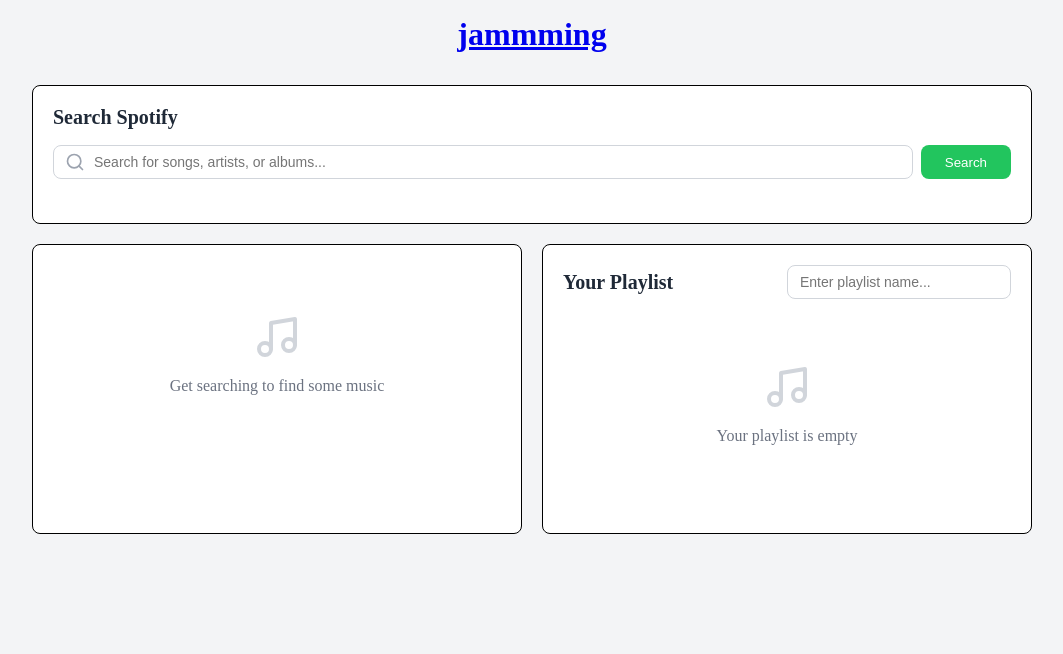
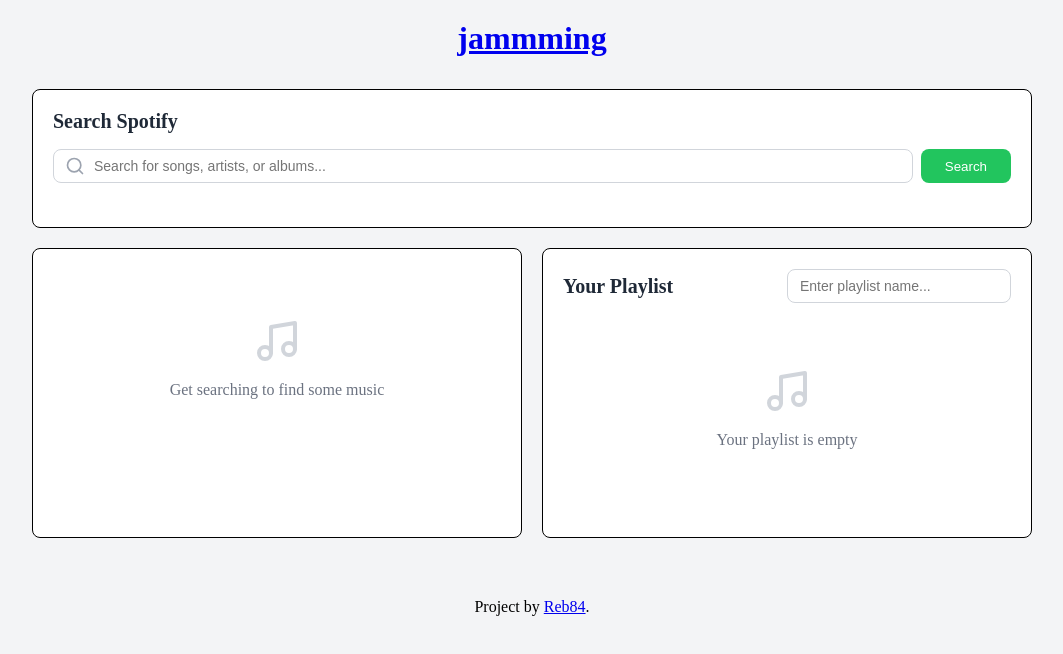
Before and after one commit to reb84/Jammming, a React (Vite) app: page / in a window 1280 px wide. Shown: the top 654 px of the page, without its empty margins (108-1171 px from the left). Built offline with nearby package versions, Linux system fonts and the light colour scheme.

Commit message:
Added footer

```diff
--- a/src/App.css
+++ b/src/App.css
@@ -1,12 +1,17 @@
 .App {
   min-height: 100vh;
   background: #f3f4f6;
-  padding: 16px;
+  padding: 20px;
 }
 
 .container {
   max-width: 1000px;
   margin: 0 auto;
+}
+
+.footer-container {
+  text-align: center;
+margin-top: 60px;
 }
 
 
--- a/src/App.jsx
+++ b/src/App.jsx
@@ -58,6 +58,13 @@ function App() {
           />
         </div>
       </div>
+      <div className="footer-container">
+        Project by{" "}
+        <a href="https://github.com/reb84" target="_blank" rel="noreferrer">
+          Reb84
+        </a>
+        .
+      </div>
     </div>
   );
 }
```
